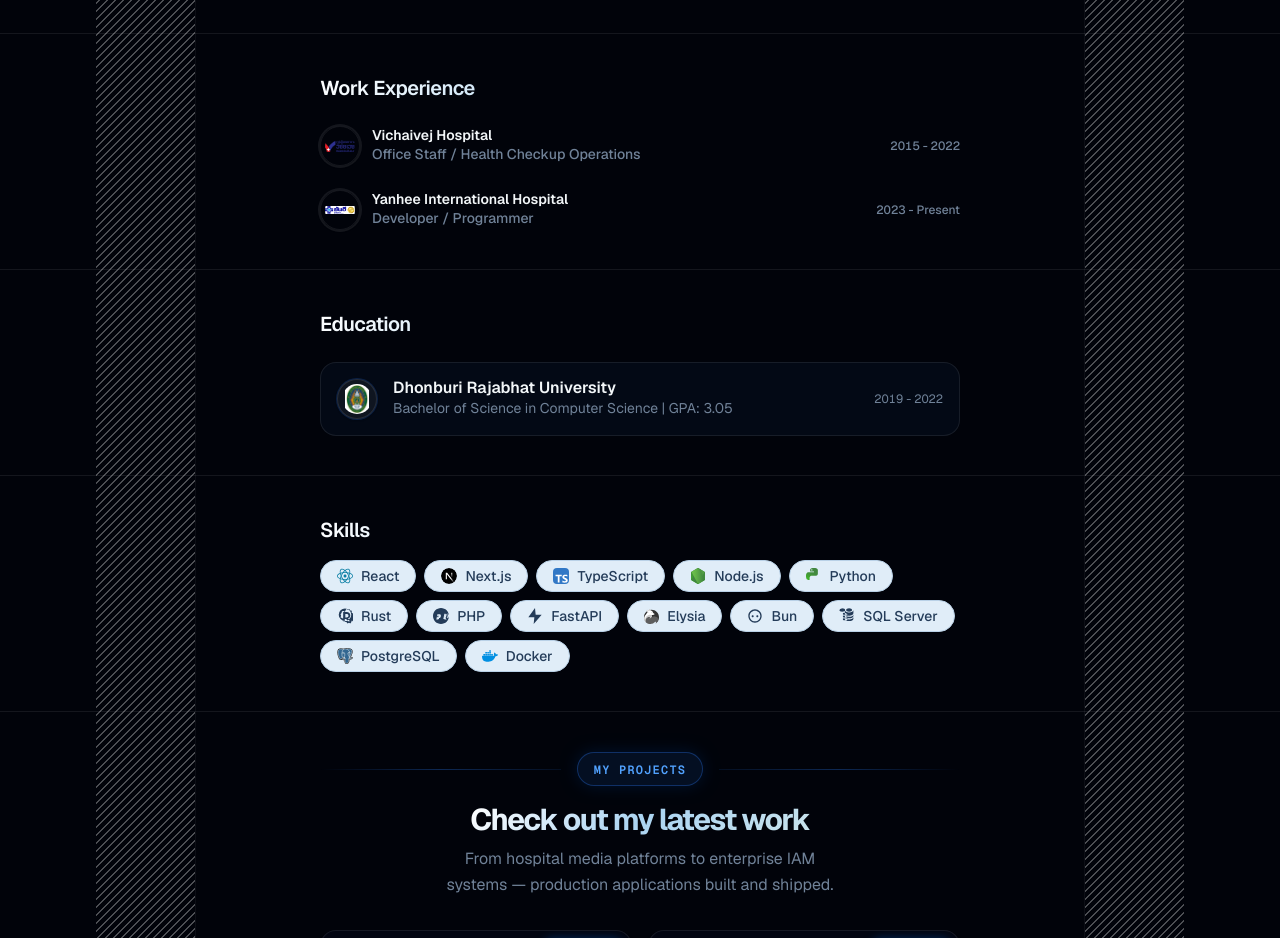
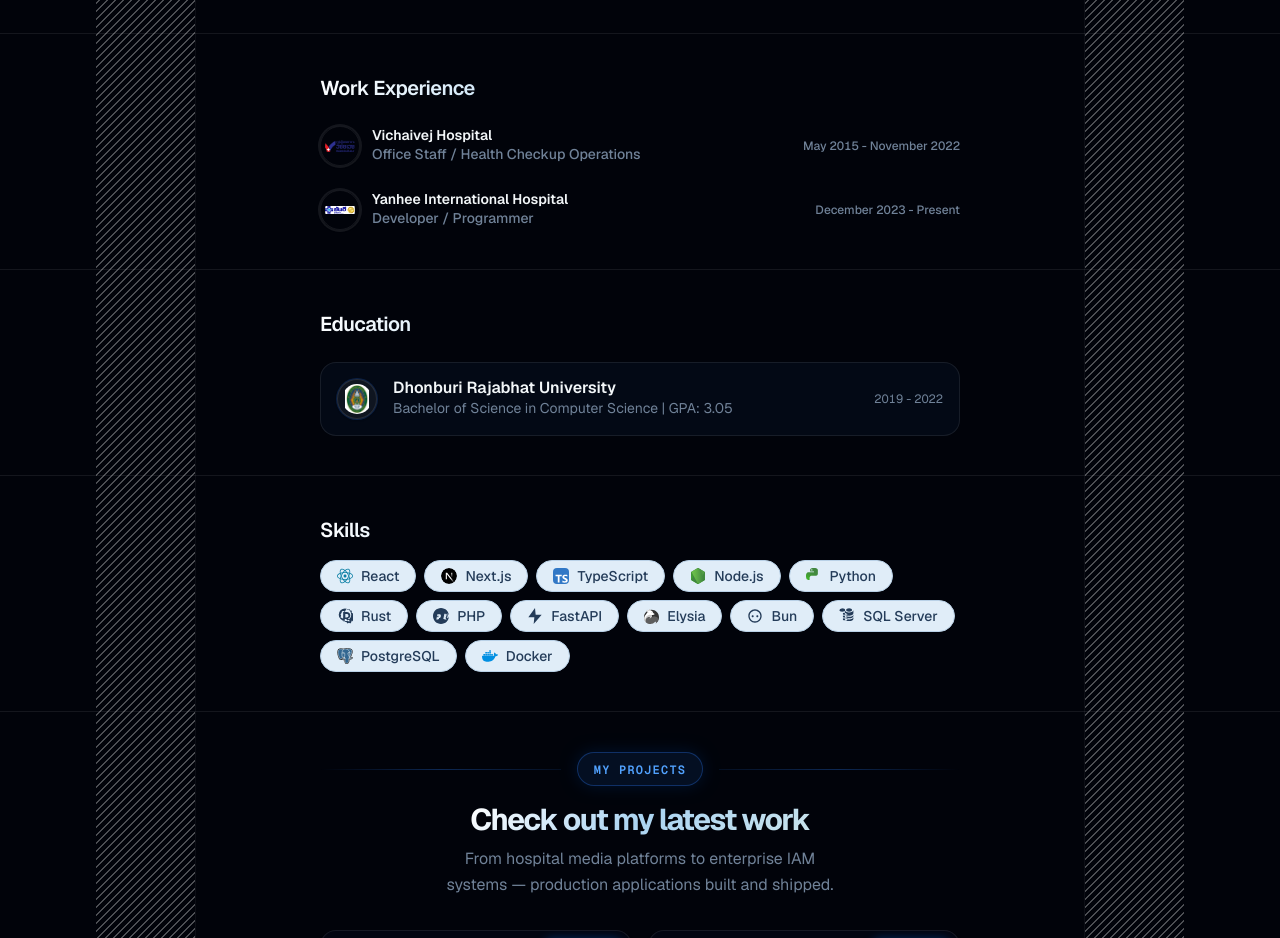
Before and after one commit to vick42uho/wick-portfolio, a Next.js app: page / in a window 1280 px wide. Shown: the part 940-1878 px from the top of the page. Built offline with nearby package versions, Linux system fonts and the light colour scheme; grey boxes are pictures that could not be loaded.

Commit message:
edit year

```diff
--- a/src/data/resume.tsx
+++ b/src/data/resume.tsx
@@ -125,8 +125,8 @@
   location: "Remote",
   title: "Office Staff / Health Checkup Operations",
   logoUrl: "/vichaivej.png",
-  start: "2015",
-  end: "2022",
+  start: "May 2015",
+  end: "November 2022",
   description:
     "Managed enterprise health-checkup operations by maintaining accurate medical records, coordinating workflows, and preparing operational reports. Built Excel-based formulas and data validation logic to improve laboratory result processing and reporting accuracy. Collaborated with cross-functional teams to support client services, operational efficiency, and accounting documentation.",
 },
@@ -137,7 +137,7 @@
   location: "Remote",
   title: "Developer / Programmer",
   logoUrl: "/yanhee.jpg",
-  start: "2023",
+  start: "December 2023",
   end: "Present",
   description:
     "Develop and maintain enterprise web applications that digitalize hospital operations and support multiple business units. Design scalable solutions, optimize existing systems, and implement new features across CRM, KPI, Competency, HR, and request-management platforms. Build secure role-based modules, automate operational workflows, improve reporting capabilities, and collaborate with stakeholders to deliver reliable, user-focused solutions that enhance productivity and reduce manual processes.",
```
